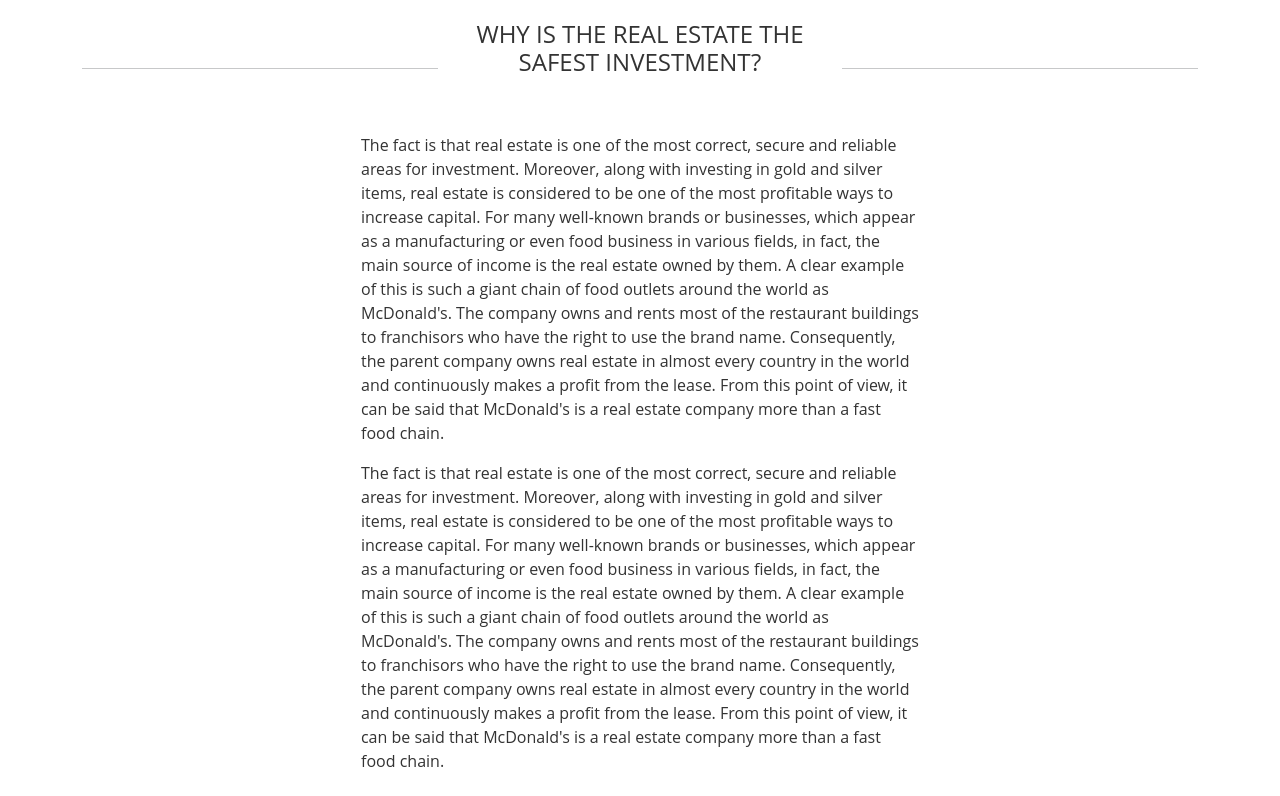
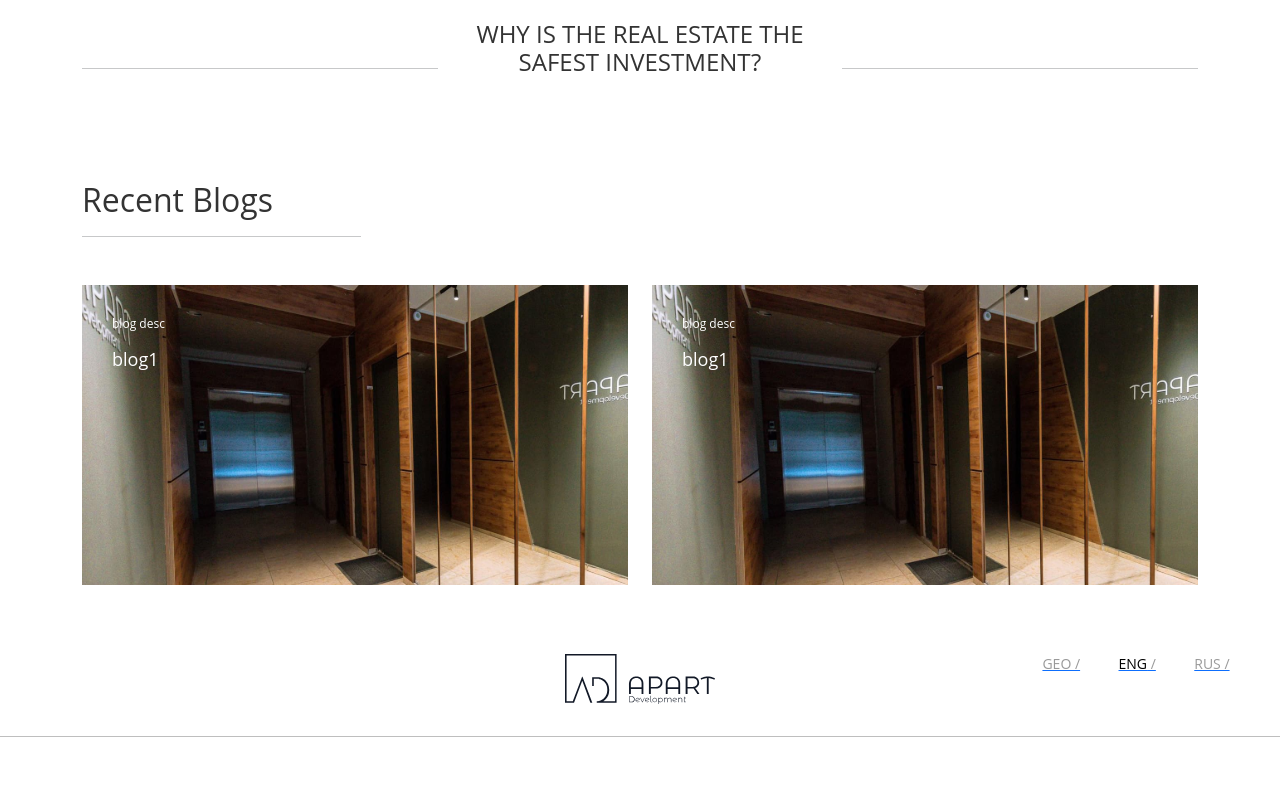
Before and after one commit to G-Apxo/Apart, a Next.js app: page /SingleBlog in a window 1280 px wide. Shown: the part 484-1280 px from the top of the page. Built offline with nearby package versions, Linux system fonts and the light colour scheme.

Commit message:
test for &lsquo; updates

```diff
--- a/pages/SingleBlog.jsx
+++ b/pages/SingleBlog.jsx
@@ -30,17 +30,17 @@ const SingleBlog = () => {
                 </div>
             <Col className='col-12 d-flex justify-content-center mt-5'>
                 <Col className='col-6'>
-                    <p>
+                    {/* <p>
                     The fact is that real estate is one of the most correct,
-                     secure and reliable areas for investment. Moreover,
-                     along with investing in gold and silver items,
+                     secure and reliable areas for investment. Moreover&lsquo;
+                     along with investing in gold and silver items&lsquo;
                      real estate is considered to be one of the most profitable ways to increase capital.
                      For many well-known brands or businesses, which appear as a manufacturing or even food business in various fields,
                      in fact, the main source of income is the real estate owned by them.
-                     A clear example of this is such a giant chain of food outlets around the world as McDonald's.
+                     A clear example of this is such a giant chain of food outlets around the world as McDonald&lsquo;s.
                      The company owns and rents most of the restaurant buildings to franchisors who have the right to use the brand name.
                      Consequently, the parent company owns real estate in almost every country in the world and continuously makes a profit from the lease.
-                     From this point of view, it can be said that McDonald's is a real estate company more than a fast food chain.
+                     From this point of view, it can be said that McDonald&lsquo;s is a real estate company more than a fast food chain.
                     </p>
                     <p>
                     The fact is that real estate is one of the most correct,
@@ -52,8 +52,8 @@ const SingleBlog = () => {
                      A clear example of this is such a giant chain of food outlets around the world as McDonald's.
                      The company owns and rents most of the restaurant buildings to franchisors who have the right to use the brand name.
                      Consequently, the parent company owns real estate in almost every country in the world and continuously makes a profit from the lease.
-                     From this point of view, it can be said that McDonald's is a real estate company more than a fast food chain.
-                    </p>
+                     From this point of view, it can be said that McDonald&lsquo;s is a real estate company more than a fast food chain.
+                    </p> */}
                 </Col>
             </Col>
             <Col xs="3" className='mb-5 mt-5'>
```
